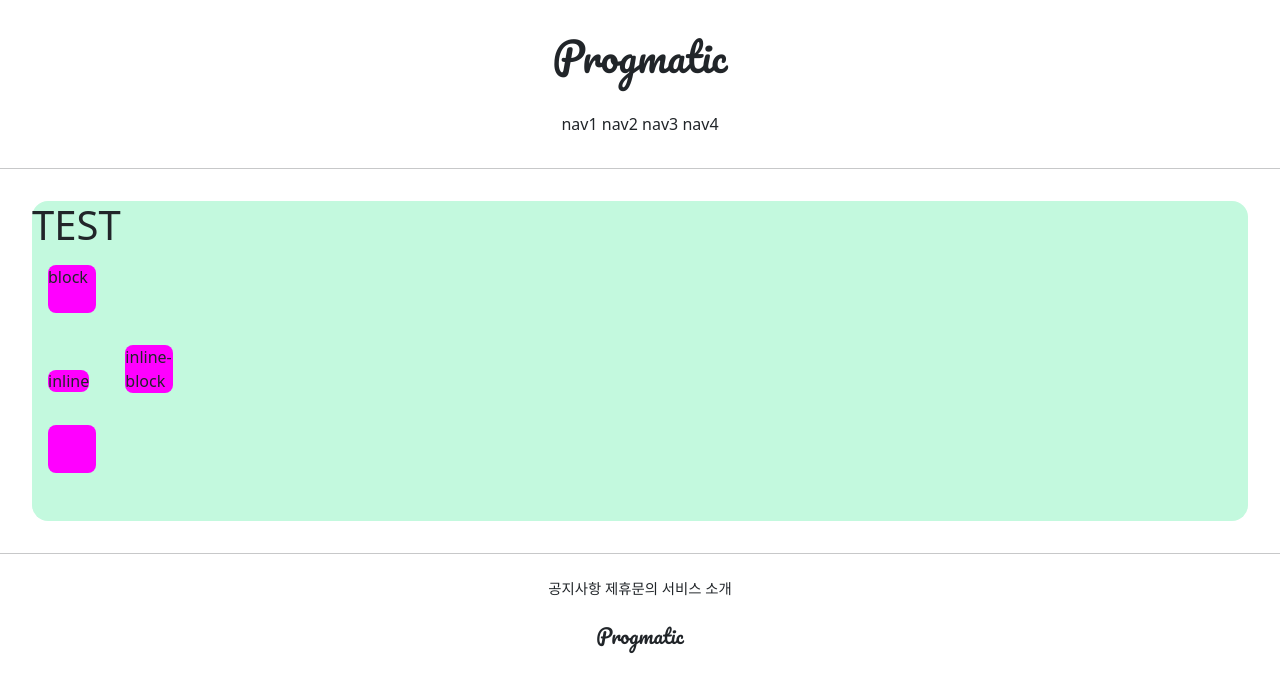
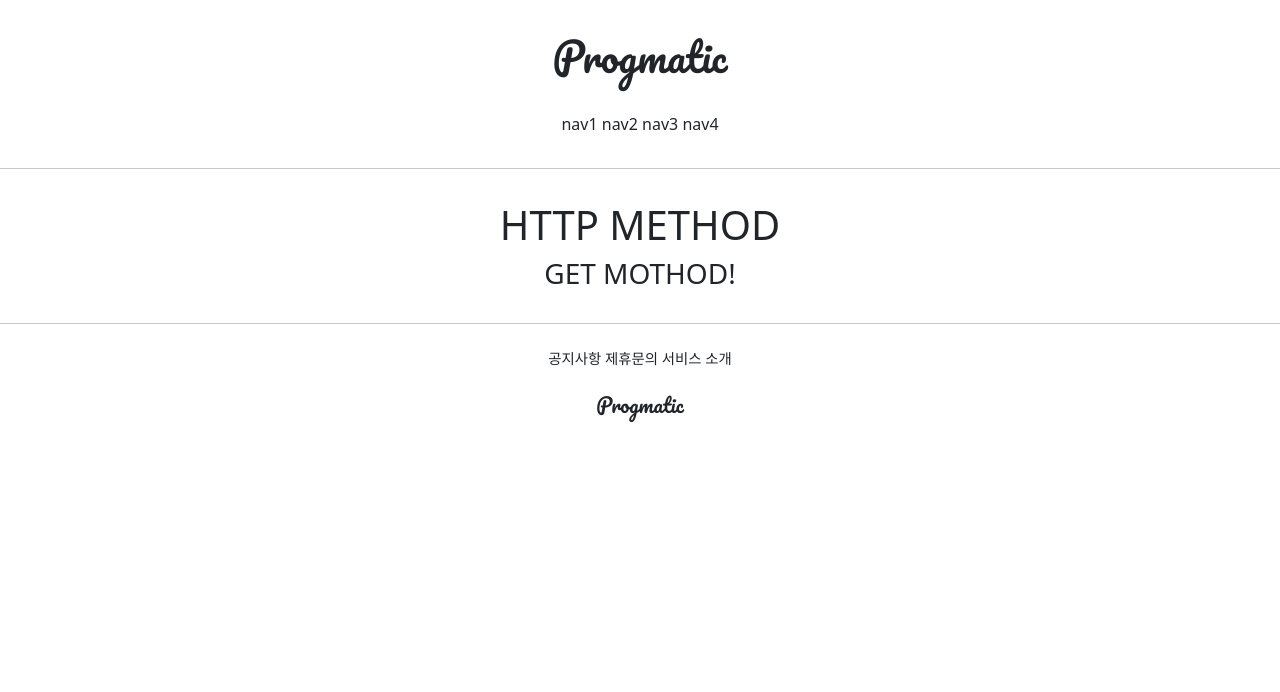
Before and after one commit to success899/test, a Django app: page /accounts/hello_world/ in a window 1280 px wide. Shown: the top 692 px of the page. Run offline with Django 3.2, Linux system fonts and the light colour scheme; parts of the project's set-up code (start-up, migrations or seed data) failed here and were passed over.

Commit message:
210709 test commit 2

```diff
--- a/accountapp/templates/accountapp/hello_world.html
+++ b/accountapp/templates/accountapp/hello_world.html
@@ -2,25 +2,10 @@
 
 {% block content %}
 
-    <style>
-        .testing{
-            background-color: magenta;
-            margin: 1rem;
-            width: 48px;
-            height: 48px;
-            border-radius: .5rem;
-        }
-    </style>
 
-<div style="height: 20rem; background-color: #C3F9DE; margin: 2rem; border-radius: 1rem;">
-    <h1>TEST</h1>
-
-
-    <div class = "testing" style="display: block">block</div>
-    <div class = "testing" style="display: inline">inline</div>
-    <div class = "testing" style="display: none">none</div>
-    <div class = "testing" style="display: inline-block">inline-block</div>
-    <div class = "testing"></div>
+<div style="margin: 2rem;text-align: center">
+    <h1>HTTP METHOD</h1>
+    <h3>{{ text }}</h3>
 
 </div>
 
--- a/accountapp/views.py
+++ b/accountapp/views.py
@@ -4,4 +4,7 @@ from django.shortcuts import render
 # Create your views here.
 
 def hello_world(request):
-    return render(request, 'accountapp/hello_world.html')
+    if request.method == "POST":
+        return render(request, 'accountapp/hello_world.html', context={'text': 'POST METHOD!'})
+    else:
+        return render(request, 'accountapp/hello_world.html', context={'text': 'GET MOTHOD!'})
```
